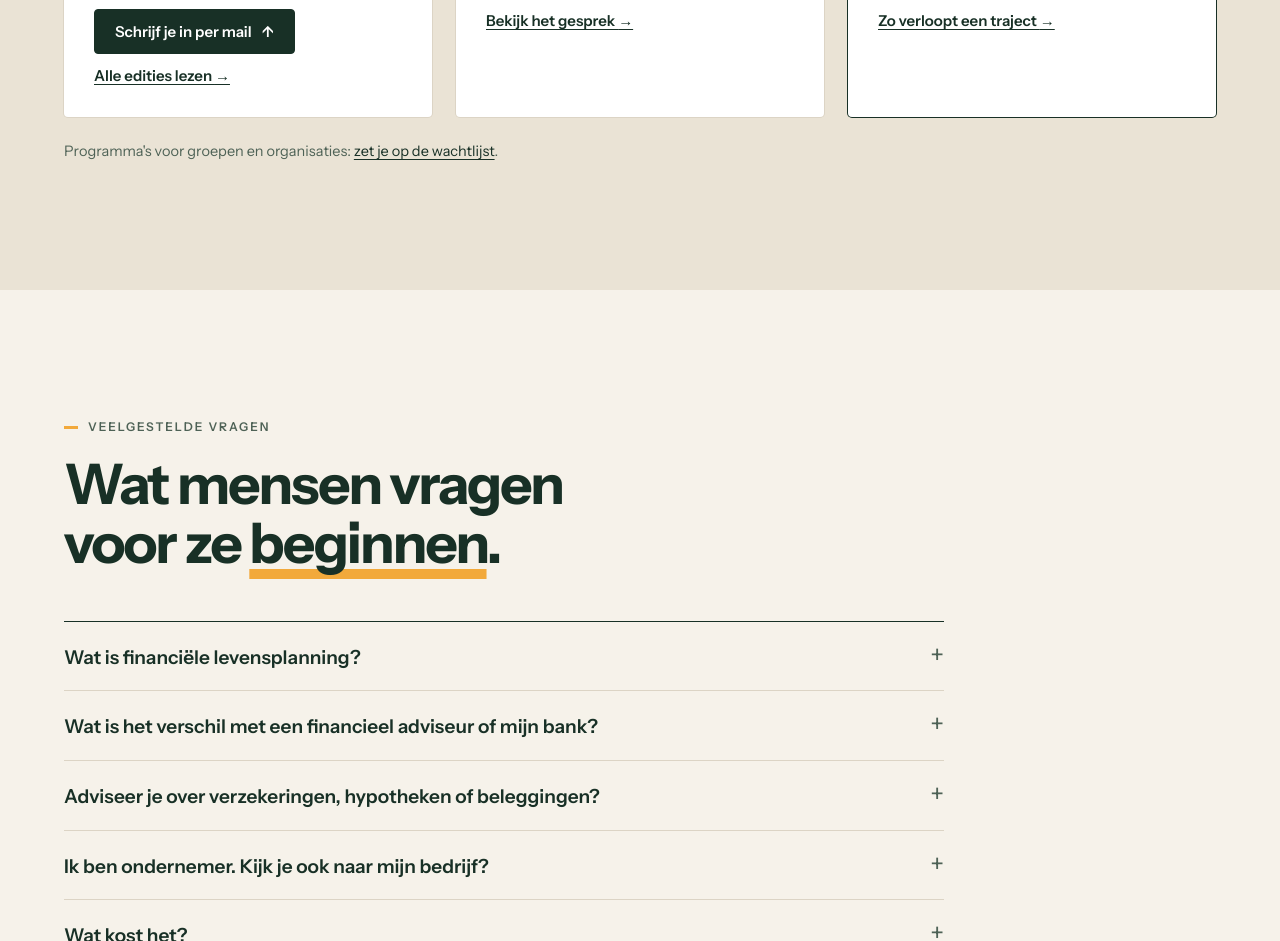
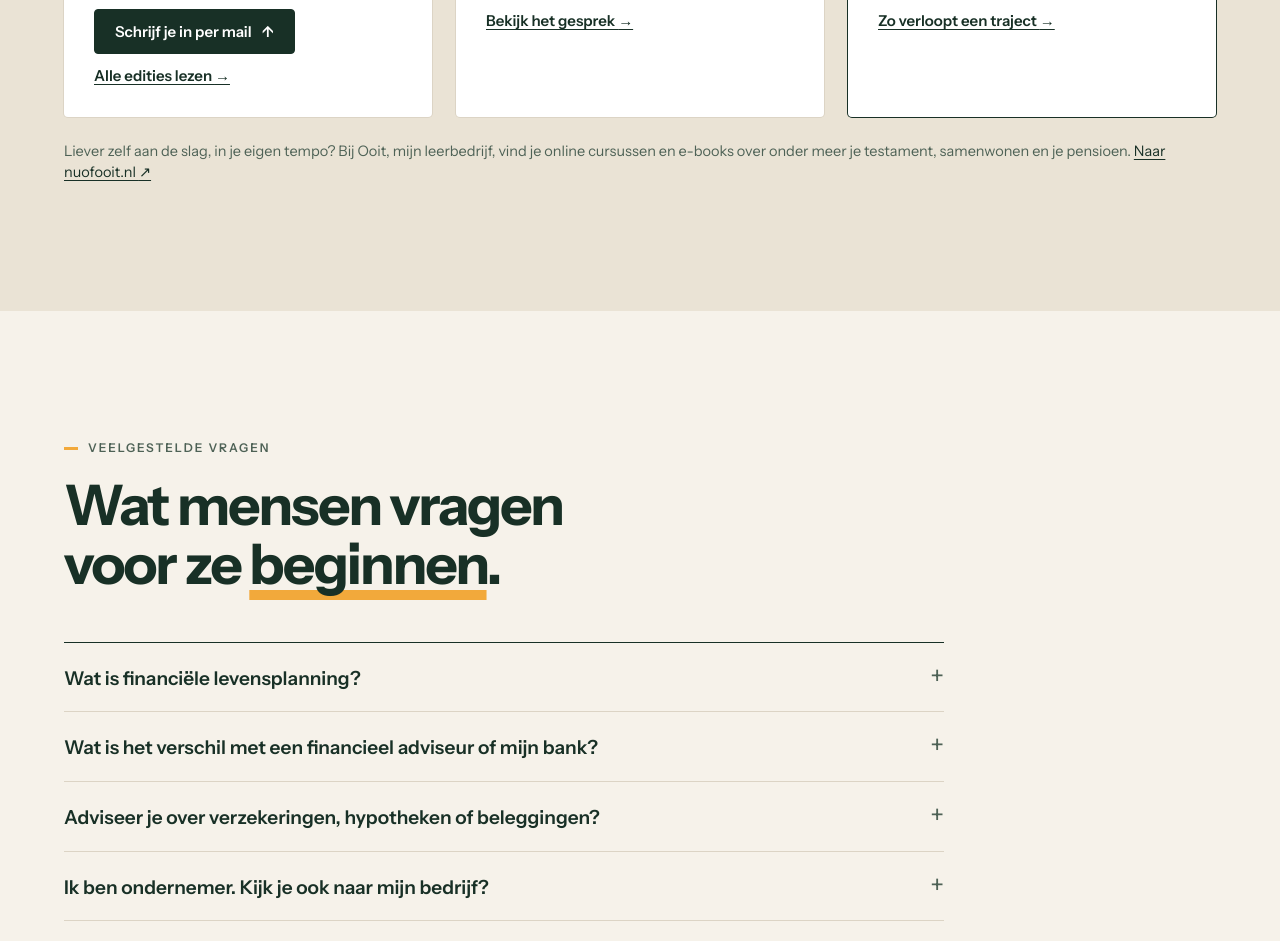
Before and after one commit to ArkoH87/arkohoondert.nl, a plain HTML site: page index.html in a window 1280 px wide. Shown: the part 7259-8200 px from the top of the page. Drawn offline with Linux system fonts and the light colour scheme.

Commit message:
Homepage: verwijzing naar Ooit in plaats van wachtlijst programma's
Co-Authored-By: Claude Opus 5.5 <noreply@anthropic.com>
Claude-Session: https://claude.ai/code/session_01ViCrD4d8w2xFzxaky9a6kY

```diff
--- a/index.html
+++ b/index.html
@@ -869,7 +869,7 @@ body::before {
         </div>
       </article>
     </div>
-    <p class="klein" style="margin-top: 24px;">Programma's voor groepen en organisaties: <a href="mailto:arko@hoondert.me?subject=Wachtlijst%20programma">zet je op de wachtlijst</a>.</p>
+    <p class="klein" style="margin-top: 24px;">Liever zelf aan de slag, in je eigen tempo? Bij Ooit, mijn leerbedrijf, vind je online cursussen en e-books over onder meer je testament, samenwonen en je pensioen. <a href="https://nuofooit.nl/" target="_blank" rel="noopener">Naar nuofooit.nl <span aria-hidden="true">↗</span></a></p>
   </div>
 </section>
 
```
